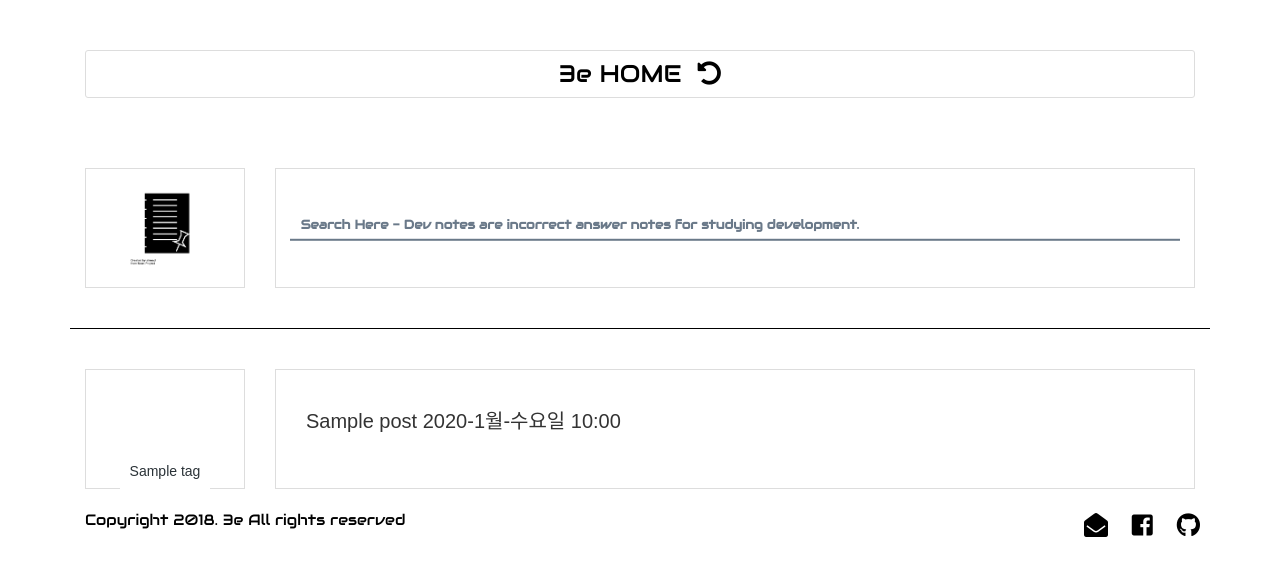
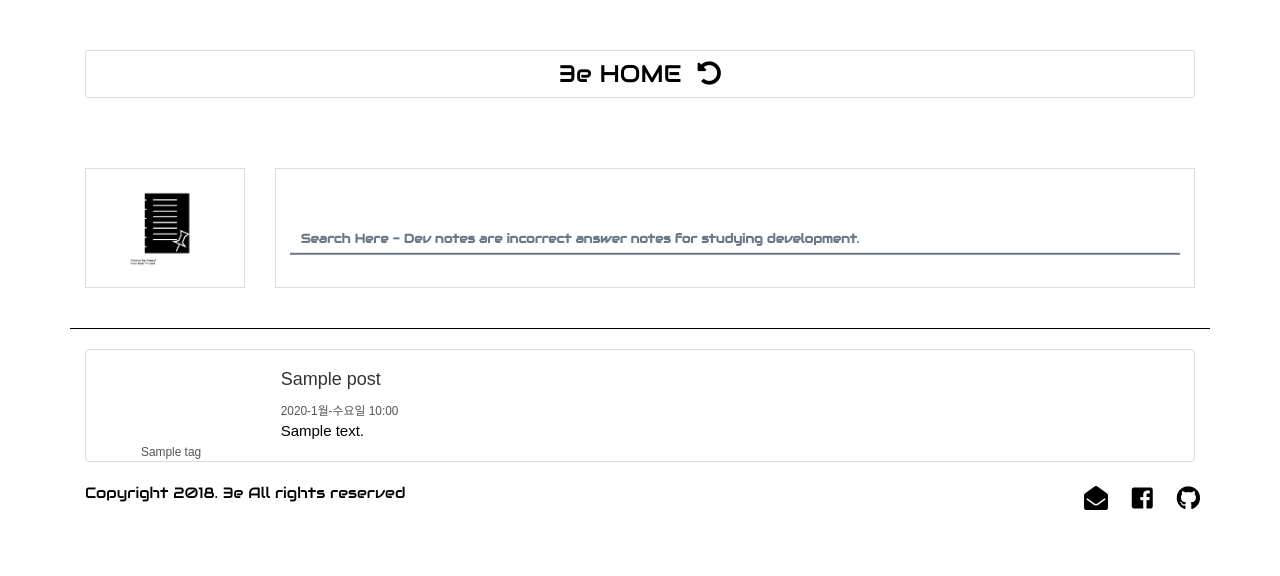
Before and after one commit to soulwawa/mysite, a Django app: page /devlog/ in a window 1280 px wide. Shown: the top 576 px of the page. Run offline with Django 3.2, Linux system fonts and the light colour scheme; tables that the repository leaves empty hold one stand-in row (values such as "Sample post"); some libraries are stand-ins or nearby versions.

Commit message:
devlog board update

```diff
--- a/blog/views.py
+++ b/blog/views.py
@@ -15,7 +15,7 @@ def project(request):
 
 
 def devlog(request):
-    post_list = Post.objects.all()
+    post_list = Post.objects.all().order_by('-updated_at')
 
     # tag_list = post_list.tag_set.all()
     # print(tag_list)
--- a/static/css/search.css
+++ b/static/css/search.css
@@ -1,3 +1,7 @@
+.list-group .icon-holder{
+	padding-left: 40px;
+}
+
 .input {
 	position: relative;
 	z-index: 1;
@@ -51,14 +55,14 @@
 }
 
 .input--3e {
-	margin-top: 2em;
+	margin-top: 3em;
 }
 
 .input__field--3e {
 	padding: 0.85em 0.5em;
 	width: 100%;
 	background: transparent;
-	color: #DDE2E2;
+	color: black;
 	opacity: 0;
 	-webkit-transition: opacity 0.3s;
 	transition: opacity 0.3s;
@@ -93,6 +97,7 @@
 
 .input__label--3e::before {
 	border-top: 2px solid #6a7989;
+  /*border: none;*/
 	-webkit-transform: translate3d(0, 100%, 0) translate3d(0, -2px, 0);
 	transform: translate3d(0, 100%, 0) translate3d(0, -2px, 0);
 	-webkit-transition-delay: 0.3s;
@@ -101,11 +106,11 @@
 
 .input__label--3e::after {
 	z-index: -1;
-	background: #6a7989;
+	background: transparent;
 	-webkit-transform: scale3d(1, 0, 1);
 	transform: scale3d(1, 0, 1);
-	-webkit-transform-origin: 50% 0%;
-	transform-origin: 50% 0%;
+	-webkit-transform-origin: 50% 0;
+	transform-origin: 50% 0;
 }
 
 .input__field--3e:focus,
@@ -127,6 +132,7 @@
 .input--filled .input__label--3e::before {
 	-webkit-transition-delay: 0s;
 	transition-delay: 0s;
+  border: none;
 }
 
 .input__field--3e:focus + .input__label--3e::before,
--- a/templates/devlog.html
+++ b/templates/devlog.html
@@ -4,7 +4,7 @@
 {% endblock %}
 
 {% block content %}
-  <!-- Detail -->
+  <!-- Search -->
   <div class="row services-content">
     <div class="col-md-2">
       <div class="service-header service-header-log">
@@ -27,23 +27,22 @@
   </div>
   <hr>
   <!-- Blog Contents -->
+  <div class="col-md-12">
   {% for post in post_list %}
-    <div class="row services-content">
-      <div class="col-md-2">
-        <div class="service-header service-header-log">
-          <div class="icon-holder">
-            {% for tag in post.tag_set.all|slice:":1" %}
-                  <i class="{{ tag.name_url }}"></i>
-              <br><span class="text-center">{{ tag }}</span>
-            {% endfor %}
+    <div class="list-group">
+      <a href="#" class="list-group-item list-group-item-action flex-column align-items-start">
+        <div class="d-flex w-100 justify-content-between">
+          <div class="icon-holder col-md-2">
+              <i class="{{ post.tag_set.first.name_url }}"></i><br>
+              <small class="text-center">{{ post.tag_set.all|join:", "}}</small>
           </div>
+            <h5 class="mb-1">{{ post.title }}</h5>
+            <small>{{ post.updated_at|date:'Y-M-D H:i' }}</small>
+            <p class="mb-1">{{ post.contents }}</p>
+
         </div>
-      </div>
-      <div class="col-md-10">
-        <div class="service-content service-content-log">
-          <h4 class="heading heading-log-title"> {{ post.title }} {{ post.updated_at|date:'Y-M-D H:i' }}</h4>
-        </div>
-      </div>
+      </a>
     </div>
   {% endfor %}
+  </div>
 {% endblock %}
```
